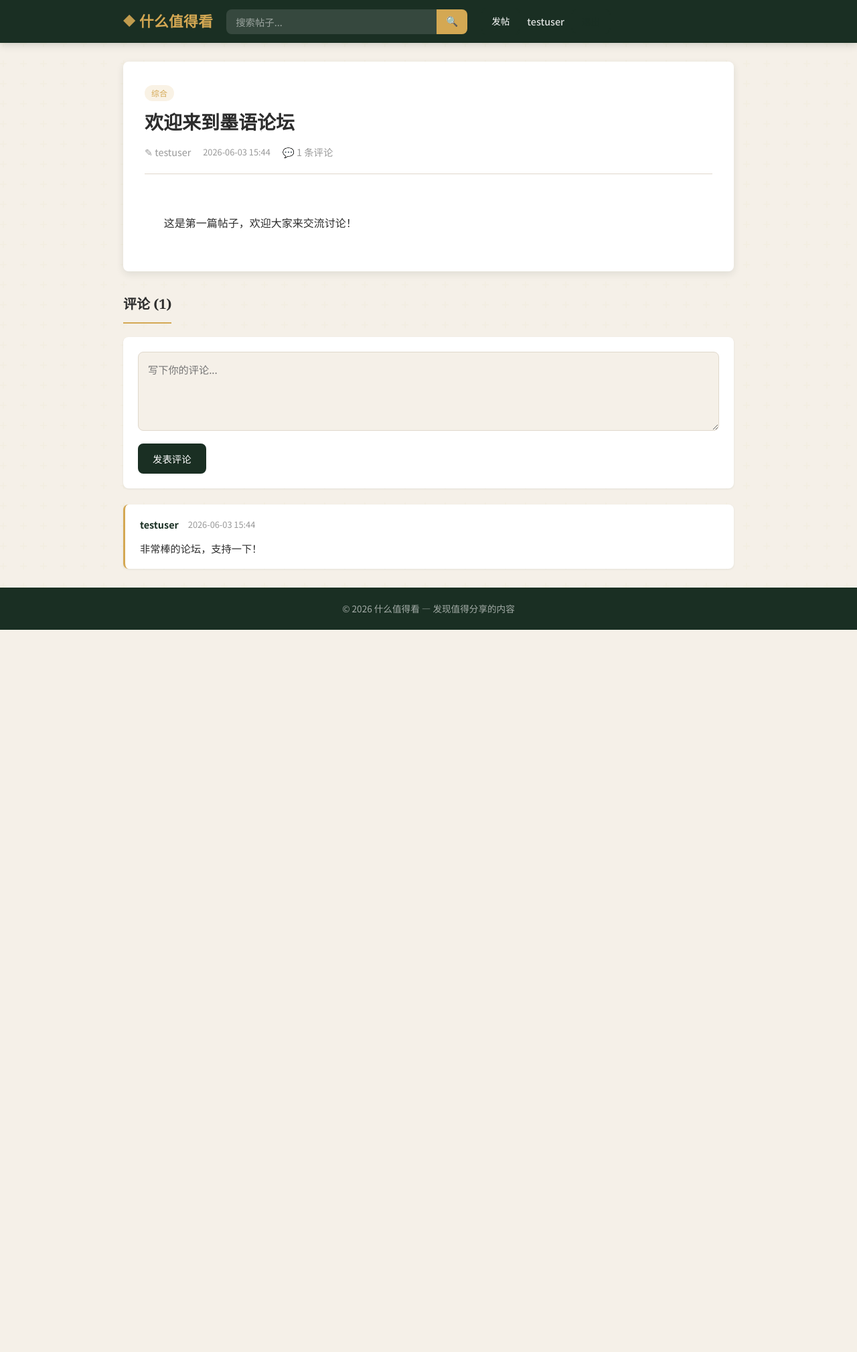
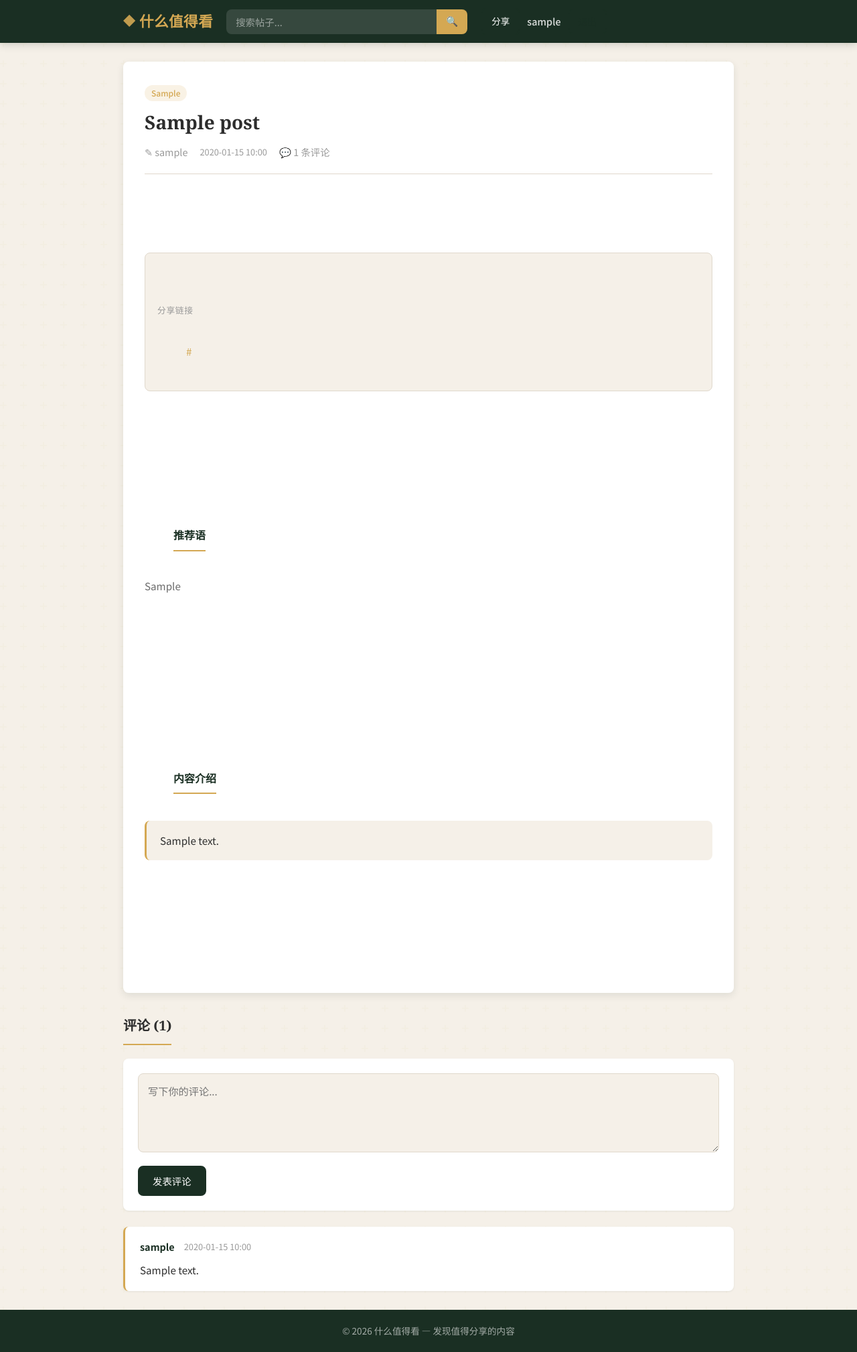
Before and after one commit to Bob-Yuan/SMZDK, a Flask app: page /post/1 in a window 1280 px wide. Shown: the whole page at 67% size. Before the commit the page ends 940 px from the top, so only its background shows below. Run offline with Flask 3, Linux system fonts and the light colour scheme; a user stored in the database is signed in; tables that the repository leaves empty hold one stand-in row (values such as "Sample post").

Commit message:
feat: Flask论坛项目开发
Co-authored-by: traeagent <traeagent@users.noreply.github.com>

```diff
--- /dev/null
+++ b/crawler.py
@@ -0,0 +1,107 @@
+import requests
+from bs4 import BeautifulSoup
+import re
+import logging
+
+logger = logging.getLogger(__name__)
+
+HEADERS = {
+    'User-Agent': 'Mozilla/5.0 (Windows NT 10.0; Win64; x64) AppleWebKit/537.36 '
+                  '(KHTML, like Gecko) Chrome/120.0.0.0 Safari/537.36',
+    'Accept': 'text/html,application/xhtml+xml,application/xml;q=0.9,*/*;q=0.8',
+    'Accept-Language': 'zh-CN,zh;q=0.9,en;q=0.8',
+}
+
+REQUEST_TIMEOUT = 15
+
+
+def fetch_article(url):
+    """抓取文章链接，返回标题和内容摘要"""
+    try:
+        resp = requests.get(url, headers=HEADERS, timeout=REQUEST_TIMEOUT,
+                            allow_redirects=True)
+        resp.raise_for_status()
+        resp.encoding = resp.apparent_encoding or 'utf-8'
+    except requests.RequestException as e:
+        logger.warning('抓取链接失败: %s, 错误: %s', url, e)
+        return '', ''
+
+    soup = BeautifulSoup(resp.text, 'html.parser')
+
+    # 移除不需要的标签
+    for tag in soup(['script', 'style', 'nav', 'footer', 'header', 'aside',
+                     'iframe', 'noscript']):
+        tag.decompose()
+
+    # 获取标题
+    title = ''
+    if soup.find('h1'):
+        title = soup.find('h1').get_text(strip=True)
+    elif soup.find('title'):
+        title = soup.find('title').get_text(strip=True)
+
+    # 尝试从 meta description 获取摘要
+    meta_desc = ''
+    meta_tag = soup.find('meta', attrs={'name': 'description'})
+    if meta_tag and meta_tag.get('content'):
+        meta_desc = meta_tag['content'].strip()
+
+    # 提取正文内容
+    paragraphs = []
+
+    # 优先查找 article 标签
+    article = soup.find('article')
+    if article:
+        for p in article.find_all(['p', 'h2', 'h3', 'h4']):
+            text = p.get_text(strip=True)
+            if text and len(text) > 10:
+                paragraphs.append(text)
+    else:
+        # 查找主要内容区域
+        content_tags = soup.find_all(['p', 'h2', 'h3'])
+        for tag in content_tags:
+            text = tag.get_text(strip=True)
+            if text and len(text) > 10:
+                paragraphs.append(text)
+
+    # 生成摘要
+    if paragraphs:
+        content_text = '\n'.join(paragraphs[:10])
+        summary = _summarize(content_text, max_length=500)
+    elif meta_desc:
+        summary = meta_desc
+    else:
+        summary = '无法自动获取内容摘要。'
+
+    return title, summary
+
+
+def _summarize(text, max_length=500):
+    """简单摘要：提取前N个字符，按句子截断"""
+    # 清理多余空白
+    text = re.sub(r'\s+', ' ', text).strip()
+
+    if len(text) <= max_length:
+        return text
+
+    # 在 max_length 附近找句号断句
+    truncated = text[:max_length]
+    for sep in ['。', '！', '？', '.', '！', '?', '；', ';']:
+        last_pos = truncated.rfind(sep)
+        if last_pos > max_length * 0.5:
+            return text[:last_pos + 1] + '...'
+
+    return truncated + '...'
+
+
+def fetch_link_info(url, category):
+    """根据分类获取链接信息"""
+    if category == '文章':
+        title, summary = fetch_article(url)
+        return title, summary
+    elif category == '视频':
+        return '', '视频内容，请点击链接查看。'
+    elif category == '图片':
+        return '', '图片内容，请点击链接查看。'
+    else:
+        return '', ''
--- a/models.py
+++ b/models.py
@@ -21,9 +21,11 @@
     __tablename__ = 'post'
 
     id = db.Column(db.Integer, primary_key=True)
-    title = db.Column(db.String(200), nullable=False)
-    content = db.Column(db.Text, nullable=False)
-    category = db.Column(db.String(50), default='综合')
+    link = db.Column(db.String(500), nullable=False)
+    category = db.Column(db.String(50), default='文章')
+    recommendation = db.Column(db.Text, default='')
+    summary = db.Column(db.Text, default='')
+    title = db.Column(db.String(200), default='')
     user_id = db.Column(db.Integer, db.ForeignKey('user.id'), nullable=False)
     created_at = db.Column(db.DateTime, default=datetime.utcnow)
 
--- a/posts.py
+++ b/posts.py
@@ -1,10 +1,11 @@
-from flask import Blueprint, render_template, redirect, url_for, flash, request, current_app
+from flask import Blueprint, render_template, redirect, url_for, flash, request
 from flask_login import login_required, current_user
 from models import db, Post, Comment
+from crawler import fetch_link_info
 
 posts_bp = Blueprint('posts', __name__)
 
-CATEGORIES = ['综合', '技术', '生活', '问答', '分享']
+CATEGORIES = ['文章', '视频', '图片']
 
 
 @posts_bp.route('/')
@@ -19,7 +20,8 @@
         query = query.filter_by(category=category)
     if search:
         query = query.filter(
-            db.or_(Post.title.contains(search), Post.content.contains(search))
+            db.or_(Post.link.contains(search), Post.recommendation.contains(search),
+                   Post.summary.contains(search), Post.title.contains(search))
         )
     query = query.order_by(Post.created_at.desc())
 
@@ -33,7 +35,10 @@
 
 @posts_bp.route('/post/<int:post_id>')
 def detail(post_id):
-    post = Post.query.get_or_404(post_id)
+    post = db.session.get(Post, post_id)
+    if not post:
+        flash('帖子不存在', 'error')
+        return redirect(url_for('posts.index'))
     comments = post.comments.order_by(Comment.created_at.desc()).all()
     return render_template('post_detail.html', post=post, comments=comments,
                            categories=CATEGORIES)
@@ -43,22 +48,26 @@
 @login_required
 def new_post():
     if request.method == 'POST':
-        title = request.form.get('title', '').strip()
-        content = request.form.get('content', '').strip()
-        category = request.form.get('category', '综合')
+        link = request.form.get('link', '').strip()
+        category = request.form.get('category', '文章')
+        recommendation = request.form.get('recommendation', '').strip()
 
-        if not title or not content:
-            flash('标题和内容不能为空', 'error')
-        elif len(title) > 200:
-            flash('标题不能超过200个字符', 'error')
+        if not link:
+            flash('链接不能为空', 'error')
+        elif not link.startswith(('http://', 'https://')):
+            flash('请输入有效的链接（以 http:// 或 https:// 开头）', 'error')
         elif category not in CATEGORIES:
             flash('无效的分类', 'error')
         else:
-            post = Post(title=title, content=content, category=category,
-                        user_id=current_user.id)
+            # 爬取链接内容
+            title, summary = fetch_link_info(link, category)
+
+            post = Post(link=link, category=category,
+                        recommendation=recommendation, summary=summary,
+                        title=title, user_id=current_user.id)
             db.session.add(post)
             db.session.commit()
-            flash('发帖成功！', 'success')
+            flash('发布成功！', 'success')
             return redirect(url_for('posts.detail', post_id=post.id))
 
     return render_template('new_post.html', categories=CATEGORIES)
@@ -67,7 +76,10 @@
 @posts_bp.route('/post/<int:post_id>/comment', methods=['POST'])
 @login_required
 def add_comment(post_id):
-    post = Post.query.get_or_404(post_id)
+    post = db.session.get(Post, post_id)
+    if not post:
+        flash('帖子不存在', 'error')
+        return redirect(url_for('posts.index'))
     content = request.form.get('content', '').strip()
 
     if not content:
--- a/requirements.txt
+++ b/requirements.txt
@@ -1,3 +1,5 @@
 Flask==3.1.1
 Flask-SQLAlchemy==3.1.1
 Flask-Login==0.6.3
+requests==2.32.3
+beautifulsoup4==4.12.3
--- a/static/css/style.css
+++ b/static/css/style.css
@@ -586,6 +586,111 @@
     margin-top: 24px;
 }
 
+/* ===== Radio Group ===== */
+.radio-group {
+    display: flex;
+    gap: 16px;
+    margin-top: 4px;
+}
+
+.radio-label {
+    display: flex;
+    align-items: center;
+    gap: 6px;
+    cursor: pointer;
+    padding: 8px 18px;
+    border: 2px solid var(--color-border);
+    border-radius: var(--radius);
+    transition: all var(--transition);
+    font-size: 0.95rem;
+}
+
+.radio-label:hover {
+    border-color: var(--color-primary);
+}
+
+.radio-label input[type="radio"] {
+    display: none;
+}
+
+.radio-label input[type="radio"]:checked + .radio-text {
+    color: #fff;
+}
+
+.radio-label:has(input[type="radio"]:checked) {
+    background: var(--color-primary);
+    border-color: var(--color-primary);
+    color: #fff;
+}
+
+.radio-text {
+    font-weight: 500;
+}
+
+/* ===== Post Link Box ===== */
+.post-link-box {
+    background: var(--color-bg);
+    border-radius: var(--radius);
+    padding: 14px 18px;
+    margin-bottom: 22px;
+    border: 1px solid var(--color-border);
+}
+
+.link-label {
+    display: block;
+    font-size: 0.8rem;
+    font-weight: 500;
+    color: var(--color-text-muted);
+    margin-bottom: 6px;
+    text-transform: uppercase;
+    letter-spacing: 0.05em;
+}
+
+.post-link {
+    color: var(--color-accent);
+    font-size: 0.95rem;
+    word-break: break-all;
+}
+
+.post-link:hover {
+    color: var(--color-primary);
+    text-decoration: underline;
+}
+
+/* ===== Post Section ===== */
+.post-section {
+    margin-bottom: 22px;
+}
+
+.post-section-title {
+    font-family: var(--font-display);
+    font-size: 1rem;
+    font-weight: 600;
+    color: var(--color-primary);
+    margin-bottom: 10px;
+    padding-bottom: 6px;
+    border-bottom: 2px solid var(--color-accent);
+    display: inline-block;
+}
+
+.post-recommendation {
+    font-size: 0.95rem;
+    line-height: 1.7;
+    color: var(--color-text-light);
+    white-space: pre-wrap;
+}
+
+.post-summary {
+    font-size: 0.95rem;
+    line-height: 1.8;
+    color: var(--color-text);
+    white-space: pre-wrap;
+    background: var(--color-bg);
+    padding: 16px 20px;
+    border-radius: var(--radius);
+    border-left: 3px solid var(--color-accent);
+}
+
 /* ===== Empty State ===== */
 .empty-state {
     text-align: center;
--- a/templates/base.html
+++ b/templates/base.html
@@ -21,7 +21,7 @@
             </form>
             <div class="nav-actions">
                 {% if current_user.is_authenticated %}
-                    <a href="{{ url_for('posts.new_post') }}" class="btn btn-primary btn-sm">发帖</a>
+                    <a href="{{ url_for('posts.new_post') }}" class="btn btn-primary btn-sm">分享</a>
                     <span class="nav-user">{{ current_user.username }}</span>
                     <form action="{{ url_for('auth.logout') }}" method="POST" class="inline-form">
                         <button type="submit" class="btn btn-outline btn-sm">退出</button>
--- a/templates/post_detail.html
+++ b/templates/post_detail.html
@@ -1,12 +1,12 @@
 {% extends "base.html" %}
 
-{% block title %}{{ post.title }} - 什么值得看{% endblock %}
+{% block title %}{{ post.title or post.link }} - 什么值得看{% endblock %}
 
 {% block content %}
 <article class="post-detail">
     <header class="post-detail-header">
         <span class="post-category">{{ post.category }}</span>
-        <h1 class="post-detail-title">{{ post.title }}</h1>
+        <h1 class="post-detail-title">{{ post.title or post.link }}</h1>
         <div class="post-detail-meta">
             <span class="post-author">&#9998; {{ post.author.username }}</span>
             <span class="post-time">{{ post.created_at.strftime('%Y-%m-%d %H:%M') }}</span>
@@ -14,7 +14,26 @@
         </div>
     </header>
     <div class="post-detail-content">
-        {{ post.content }}
+        {% if post.link %}
+        <div class="post-link-box">
+            <span class="link-label">分享链接</span>
+            <a href="{{ post.link }}" target="_blank" rel="noopener noreferrer" class="post-link">{{ post.link }}</a>
+        </div>
+        {% endif %}
+
+        {% if post.recommendation %}
+        <div class="post-section">
+            <h3 class="post-section-title">推荐语</h3>
+            <p class="post-recommendation">{{ post.recommendation }}</p>
+        </div>
+        {% endif %}
+
+        {% if post.summary %}
+        <div class="post-section">
+            <h3 class="post-section-title">内容介绍</h3>
+            <p class="post-summary">{{ post.summary }}</p>
+        </div>
+        {% endif %}
     </div>
 </article>
 
```
Also changed, not shown: templates/index.html (+8 -4 lines), templates/new_post.html (+13 -10 lines), instance/forum.db.
